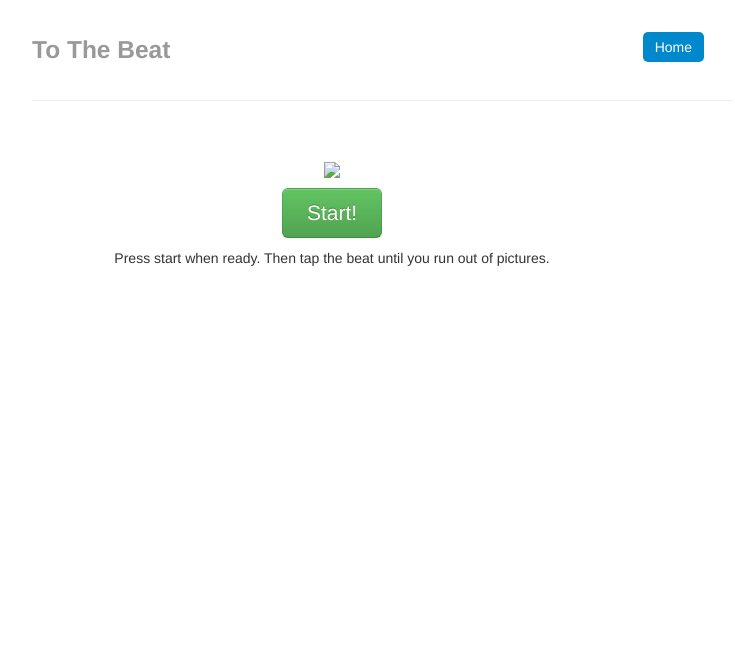
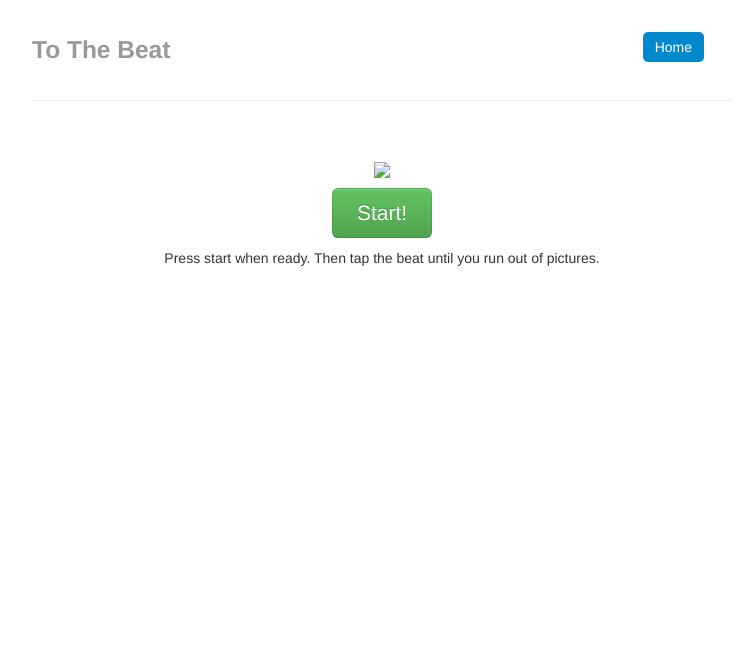
Before and after one commit to stevekrouse/ToTheBeat, a Flask app: template templates/create.html in a window 1280 px wide. Shown: the top 661 px of the page, without its empty margins (258-993 px from the left). Run offline with Flask 2, Linux system fonts and the light colour scheme; the template is opened without the code that fills it, so the values that code supplies are empty; parts of the project's set-up code (start-up, migrations or seed data) failed here and were passed over.

Commit message:
centered create

```diff
--- a/templates/create.html
+++ b/templates/create.html
@@ -18,7 +18,6 @@
 
       #container{
       height:500px;
-      width:600px;
       }
 
       /* Main marketing message and sign up button */
```
